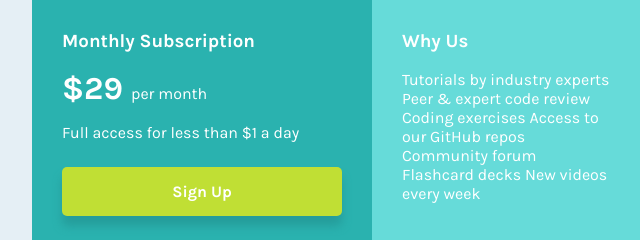
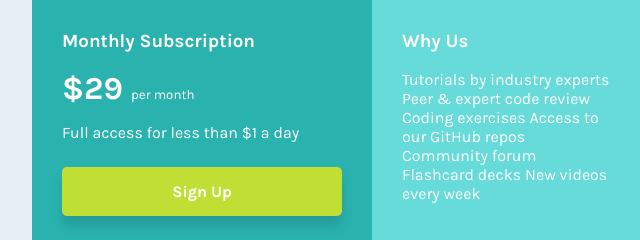
Before and after one commit to thm01/-frontend-mentor-single-price-grid, a plain HTML site: page index.html in a window 1280 px wide. Shown: the part 277-517 px from the top of the page, 292-932 px from the left. Drawn offline with Linux system fonts and the light colour scheme.

Commit message:
Update index.html

```diff
--- a/index.html
+++ b/index.html
@@ -30,7 +30,7 @@
     <!-- <div class="infos"> -->
       <div class="abonnement">
         <h3>Monthly Subscription</h3>
-        <p class="prix"><span class="prix"> &dollar;29 </span>per month</p>
+        <p class="prix"><span class="prix"> &dollar;29 </span><small>per month</small></p>
         <p>Full access for less than &dollar;1 a day</p>
         <a href="#">
           <div class="bouton">Sign Up</div>
```
